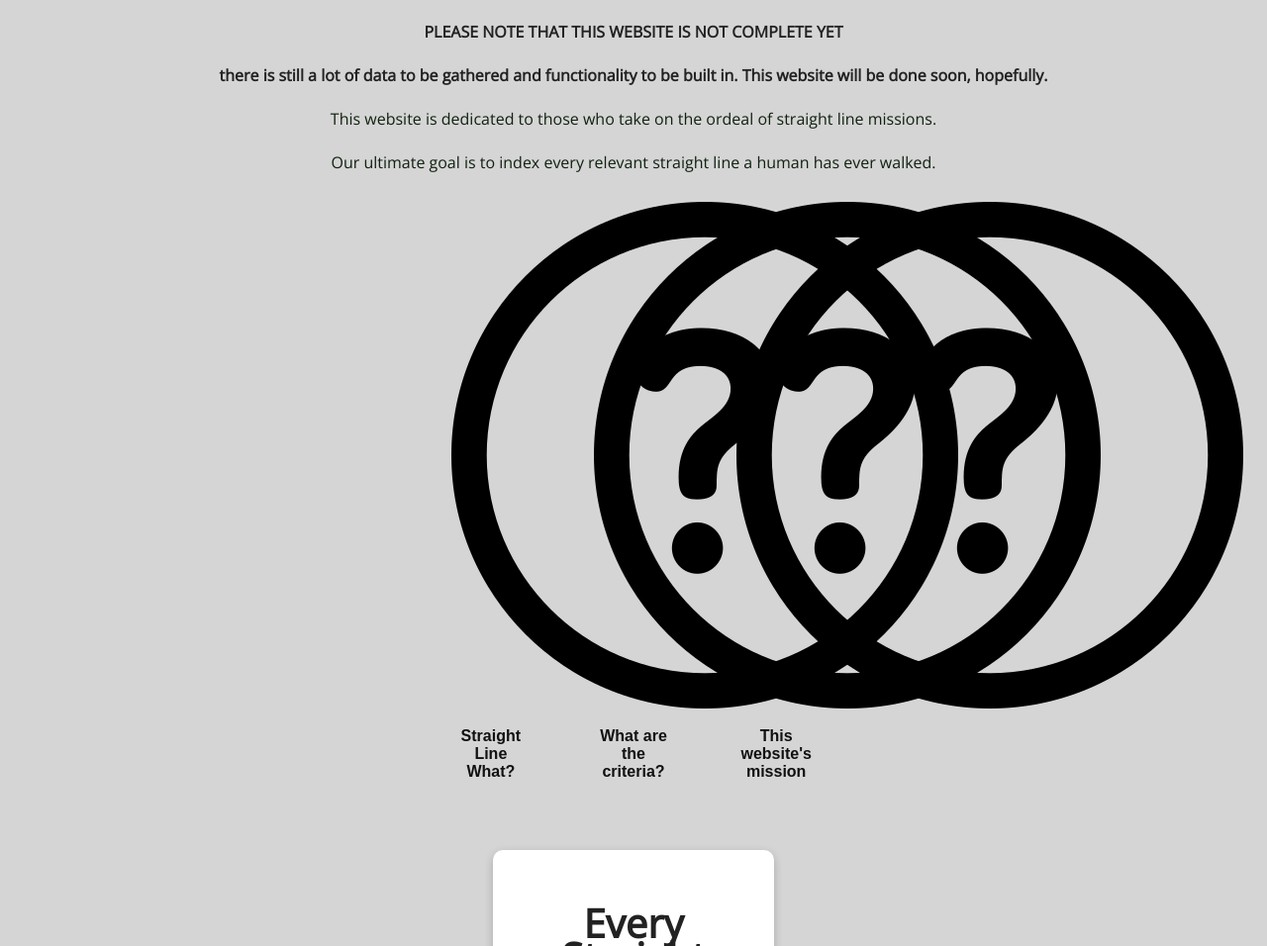
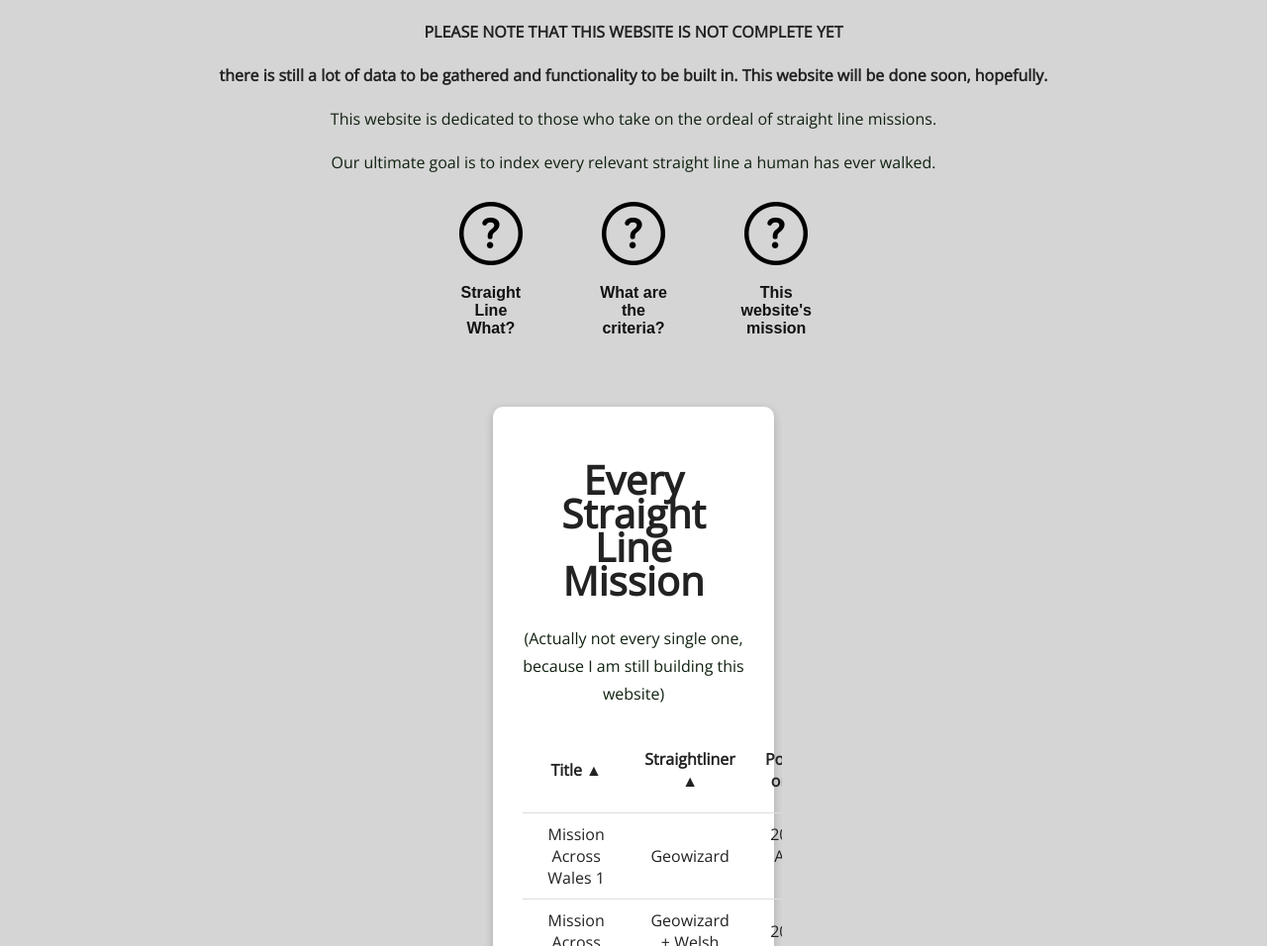
Before and after one commit to SamKry/straightlinewiki, a PHP site: page / in a window 1280 px wide. Shown: the part 81-1037 px from the top of the page at 99% size. Run offline with PHP 8.4, Linux system fonts and the light colour scheme.

Commit message:
fixed my css mistakes that from yesterday

```diff
--- a/style.css
+++ b/style.css
@@ -33,11 +33,11 @@ body {
   background: #224420;
 }
 
-/*
+
 img {
-	max-width: 100%;
+	max-width: 80%;
 }
-*/
+
 
  button {
     background: transparent;
@@ -59,6 +59,19 @@ img {
 	cursor: pointer;
 	transition: 0.2s;
   }
+
+
+/*
+  #btn img {
+    transition: 0.2s;
+  }
+
+  #btn img:hover {
+    opacity: 0.8;
+    transform: scale(1.2);
+  }
+*/
+
 
   #btn:hover {
 	opacity: 0.8;
```
